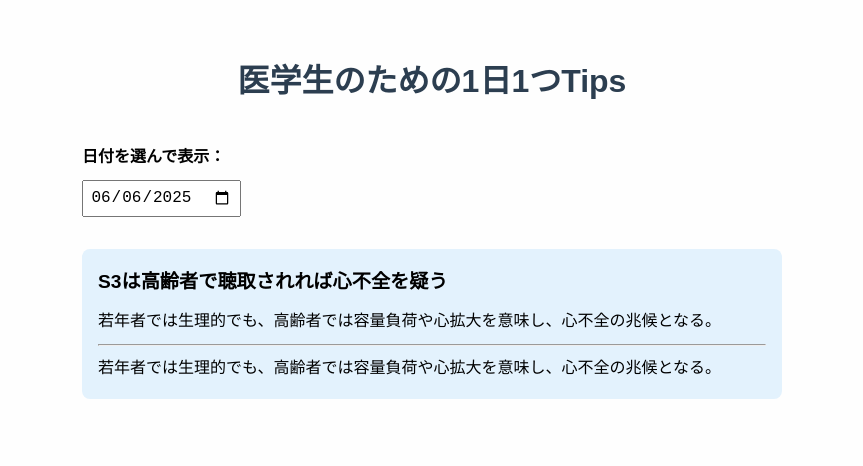
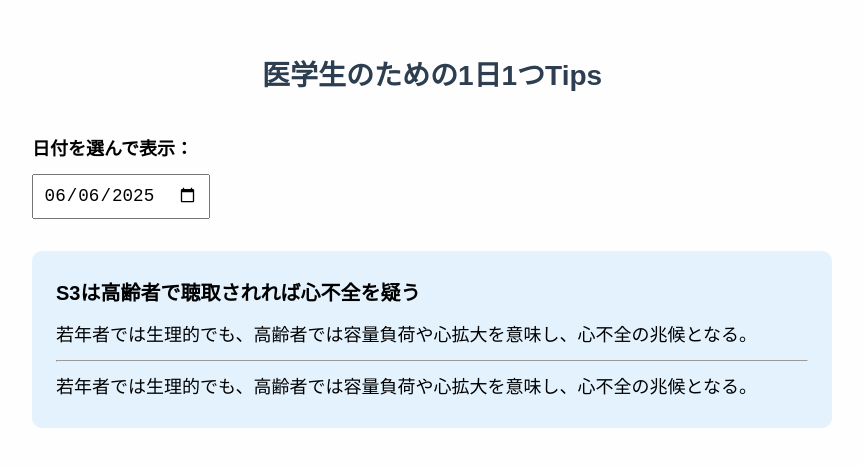
Before and after one commit to kumyc-aoi/med-tips-app, a plain HTML site: page index.html in a window 1280 px wide. Shown: the whole page, without its empty margins (208-1071 px from the left). Drawn offline with Linux system fonts and the light colour scheme.

Commit message:
Update index.html

```diff
--- a/index.html
+++ b/index.html
@@ -1,4 +1,3 @@
-
 <!DOCTYPE html>
 <html lang="ja">
 <head>
@@ -8,41 +7,50 @@
   <style>
     body {
       font-family: sans-serif;
+      font-size: 18px; /* 全体を大きく */
       padding: 2rem;
       line-height: 1.8;
-      max-width: 700px;
+      max-width: 800px;
       margin: auto;
       background: #fefefe;
     }
+
     h1 {
       color: #2c3e50;
+      font-size: 28px; /* タイトルをより大きく */
       text-align: center;
+      margin-bottom: 1rem;
     }
+
     .tip {
       margin-top: 2rem;
       background: #e3f2fd;
-      padding: 1rem;
-      border-radius: 8px;
+      padding: 1.5rem;
+      border-radius: 10px;
     }
+
     .title {
       font-weight: bold;
-      font-size: 1.2rem;
+      font-size: 20px;
       margin-bottom: 0.5rem;
     }
+
     label {
       font-weight: bold;
       display: block;
       margin-top: 2rem;
     }
+
     input[type="date"] {
-      font-size: 1rem;
-      padding: 0.4rem;
+      font-size: 1.1rem;
+      padding: 0.6rem;
       margin-top: 0.5rem;
     }
   </style>
 </head>
 <body>
   <h1>医学生のための1日1つTips</h1>
+
   <label for="datePicker">日付を選んで表示：</label>
   <input type="date" id="datePicker" />
 
```
